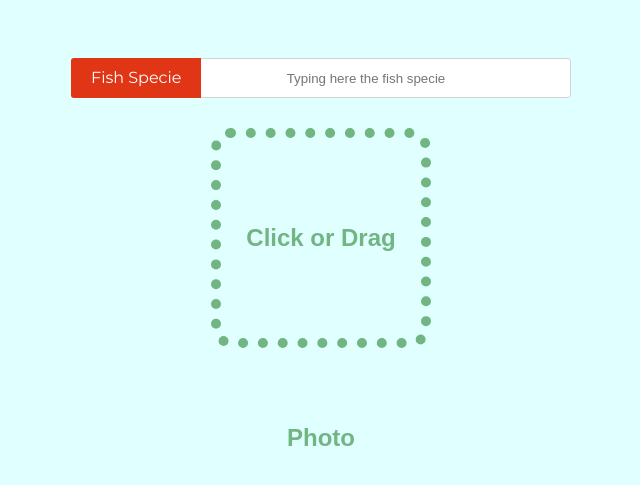
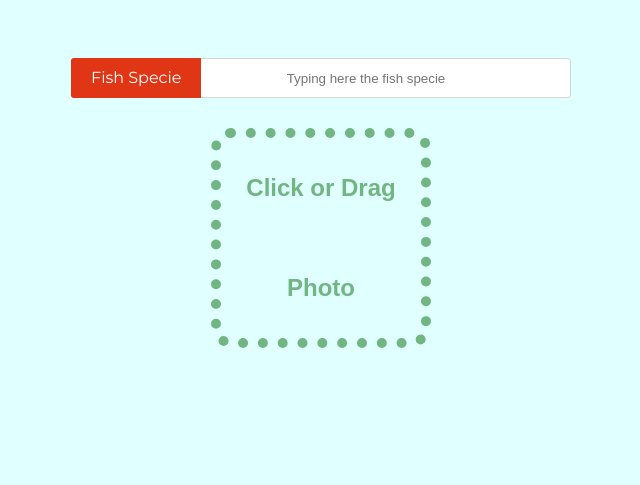
Before and after one commit to nicolalandro/python_lite_heroku_server, a Flask app: page /add_supervisioned_data in a window 1280 px wide. Shown: the top 485 px of the page, without its empty margins (319-959 px from the left). Run offline with Flask 2, Linux system fonts and the light colour scheme.

Commit message:
sistemato drag photo

```diff
--- a/static/css/image_load.css
+++ b/static/css/image_load.css
@@ -22,7 +22,7 @@ body {
   border: 10px dotted #71b583;
   border-radius: 20px;
   color: #71b583;
-  font: bold 24px/200px arial;
+  font: bold 24px/100px arial;
   height: 200px;
   margin: 30px auto;
   text-align: center;
--- a/templates/load_image.html
+++ b/templates/load_image.html
@@ -14,7 +14,7 @@
 </div>
 <div id="dropzone">
     <div>Click or Drag Photo</div>
-    <input type="file" accept="image/png, application/pdf"/>
+    <input type="file" accept="image/png"/>
 </div>
 
 <script type="text/javascript" src="{{ url_for('static', filename='js/jquery.min.js') }}"></script>
```
